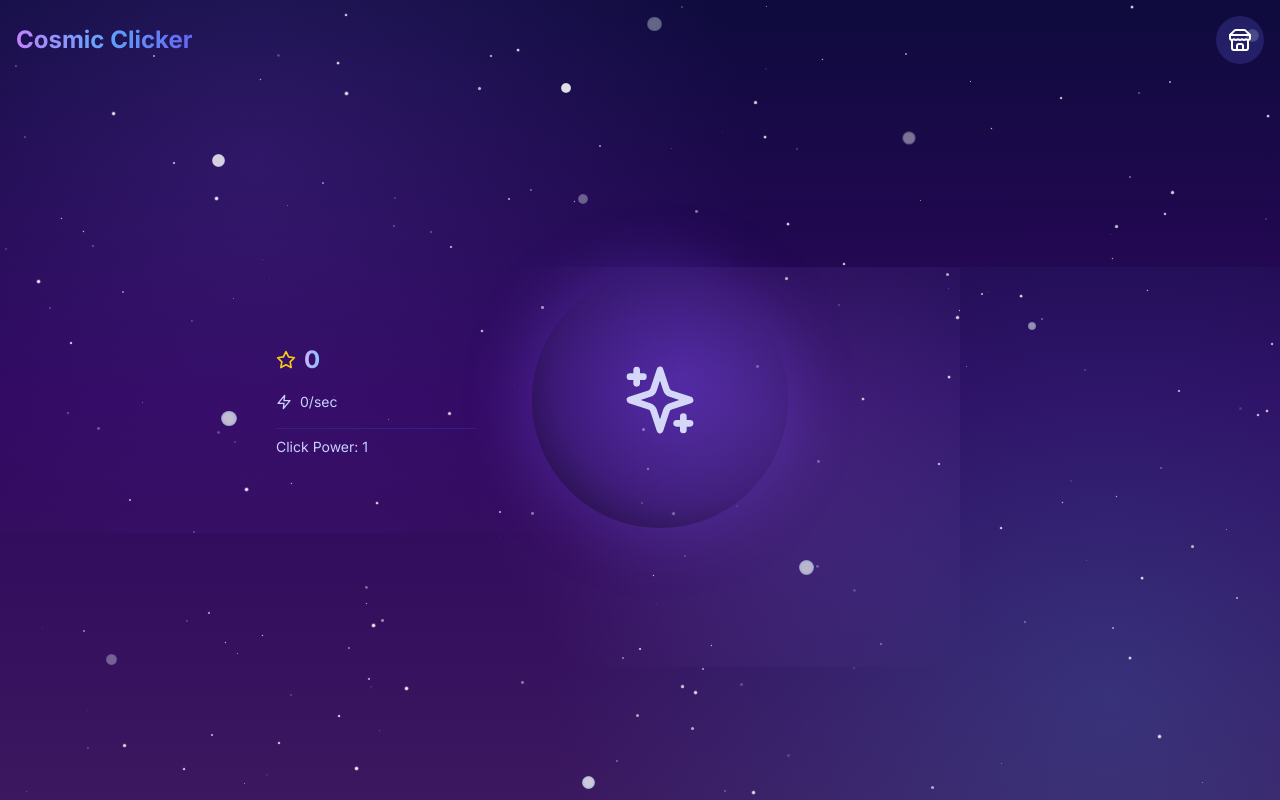
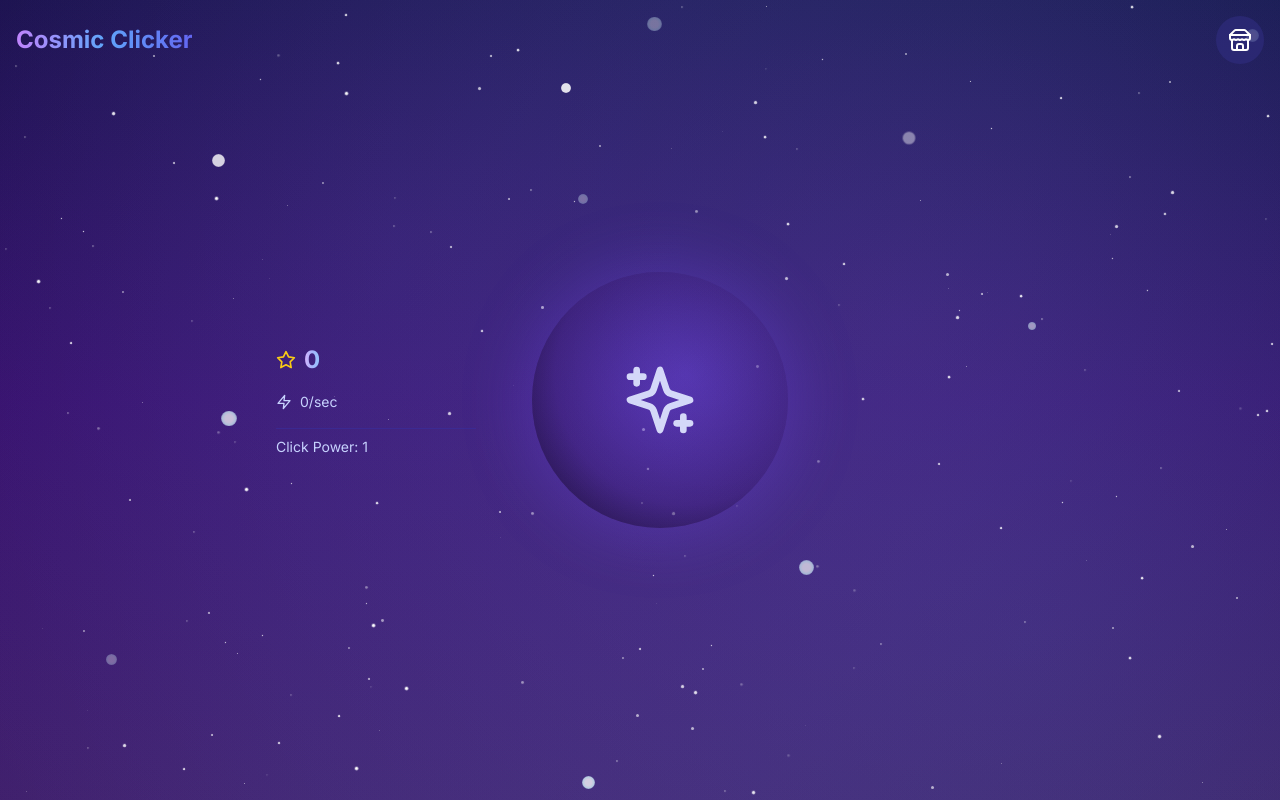
Before and after one commit to SK-Digital/cosmic-clicker, a React (Vite) app: page / in a window 1280 px wide. Built offline with nearby package versions, Linux system fonts and the light colour scheme.

Commit message:
Rebuilt galaxy UI: seamless background, no blur, no box artifacts. All overlays now full-viewport and feathered. Ready for new currency counter box.

```diff
--- a/src/components/Background.tsx
+++ b/src/components/Background.tsx
@@ -23,11 +23,11 @@ const Background: React.FC = () => {
     <div className="fixed inset-0 overflow-hidden pointer-events-none z-0">
       {/* Deep space background gradient */}
       <div className="absolute inset-0 bg-gradient-to-b from-[#0E0B3D] via-[#2E065D] to-[#3B185F]" />
-      {/* Nebula overlays */}
+      {/* Nebula overlays - now all full viewport, feathered to 100% transparent at edges */}
       <div className="absolute inset-0">
-        <div className="absolute top-0 left-0 w-2/3 h-2/3 bg-[radial-gradient(circle_at_30%_30%,rgba(111,66,193,0.25)_0%,transparent_70%)]" />
-        <div className="absolute bottom-0 right-0 w-2/3 h-2/3 bg-[radial-gradient(circle_at_80%_80%,rgba(56,189,248,0.18)_0%,transparent_70%)]" />
-        <div className="absolute top-1/3 right-1/4 w-1/2 h-1/2 bg-[radial-gradient(circle_at_70%_40%,rgba(192,132,252,0.15)_0%,transparent_60%)]" />
+        <div className="absolute inset-0 bg-[radial-gradient(circle_at_30%_30%,rgba(111,66,193,0.22)_0%,rgba(111,66,193,0.12)_60%,transparent_100%)]" />
+        <div className="absolute inset-0 bg-[radial-gradient(circle_at_80%_80%,rgba(56,189,248,0.13)_0%,rgba(56,189,248,0.07)_60%,transparent_100%)]" />
+        <div className="absolute inset-0 bg-[radial-gradient(circle_at_70%_40%,rgba(192,132,252,0.10)_0%,rgba(192,132,252,0.04)_60%,transparent_100%)]" />
       </div>
       {/* Faint starfield */}
       <div className="absolute inset-0">
--- a/src/components/GalaxyClicker.tsx
+++ b/src/components/GalaxyClicker.tsx
@@ -68,7 +68,7 @@ const GalaxyClicker: React.FC = () => {
   const hasBlackHoleEvent = state.activeEvents?.some(event => event.id === 'blackHoleRift') ?? false;
 
   return (
-    <div className="relative w-48 h-48 md:w-64 md:h-64 flex items-center justify-center">
+    <div className="relative w-48 h-48 md:w-64 md:h-64 flex items-center justify-center bg-transparent">
       {showParticles && (
         <StarParticles x={particlePosition.x} y={particlePosition.y} />
       )}
--- a/src/components/StardustCounter.tsx
+++ b/src/components/StardustCounter.tsx
@@ -43,7 +43,7 @@ const StardustCounter: React.FC = () => {
   }, [state.stardust]);
 
   return (
-    <div className="p-6 transition-all duration-300">
+    <div className="p-6 transition-all duration-300 bg-transparent">
       <div className="space-y-4">
         {/* Stardust Counter */}
         <div className="flex items-center gap-2">
```
